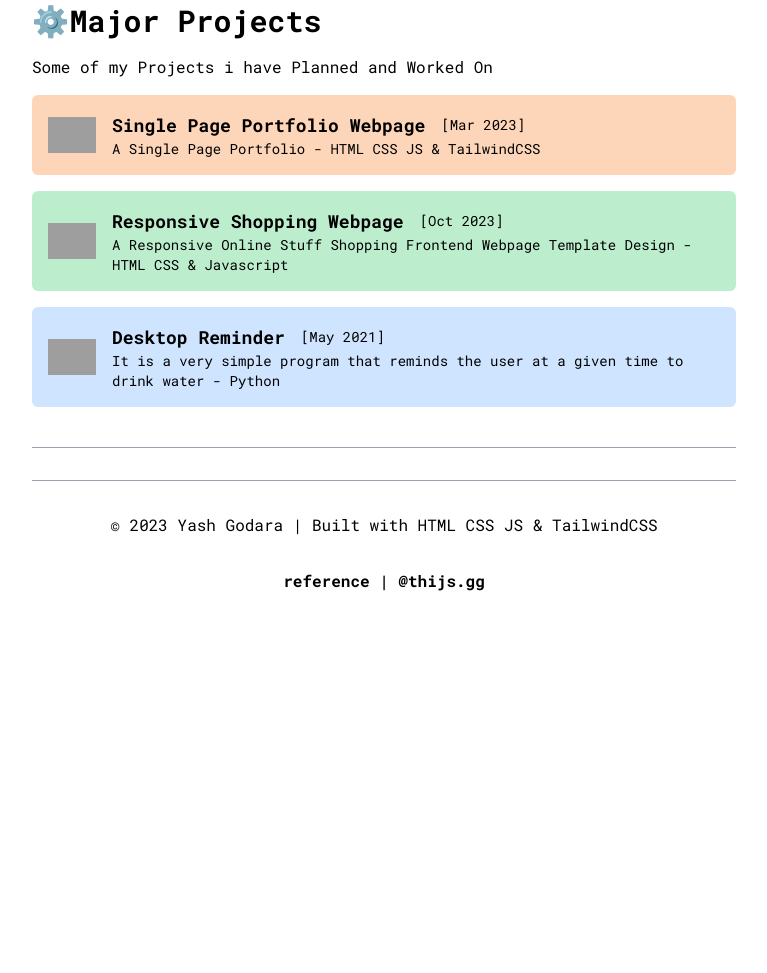
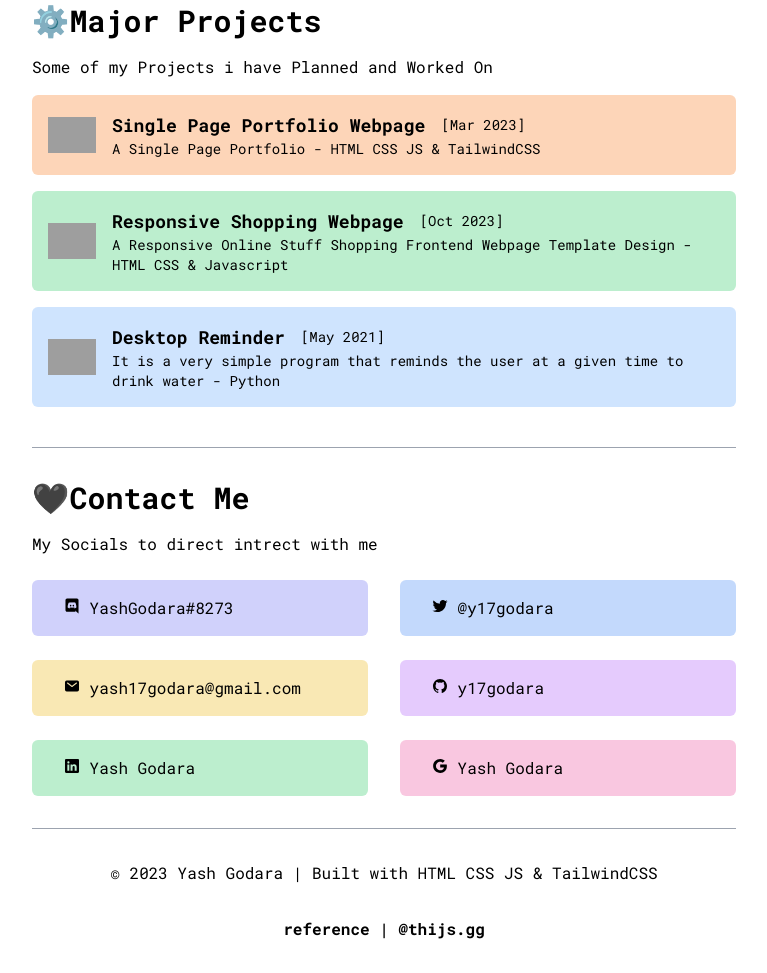
Before and after one commit to y17godara/project_portfolio, a plain HTML site: page index.html in a window 1280 px wide. Shown: the part 1415-2388 px from the top of the page, without its empty margins (256-1023 px from the left). Before the commit the page ends 2040 px from the top, so only its background shows below. Drawn offline with nearby package versions, Linux system fonts and the light colour scheme; grey boxes are pictures that could not be loaded.

Commit message:
update
finished

```diff
--- a/index.html
+++ b/index.html
@@ -64,16 +64,13 @@
 
               <div class="text-lg">[he/they]</div>
               <div class="flex text-xl ml-3">
-                <a href="#" target="_blank" class="hover:opacity-80 transition">
-                  <ion-icon name="logo-discord"></ion-icon>
-                </a>
-                <a href="#" target="_blank" class="hover:opacity-80 transition">
+                <a href="https://twitter.com/y17godara" target="_blank" class="hover:opacity-80 transition">
                   <ion-icon name="logo-twitter"></ion-icon>
                 </a>
-                <a href="#" target="_blank" class="hover:opacity-80 transition">
+                <a href="https://github.com/y17godara" target="_blank" class="hover:opacity-80 transition">
                   <ion-icon name="logo-github"></ion-icon>
                 </a>
-                <a href="#" target="_blank" class="hover:opacity-80 transition">
+                <a href="https://www.twitch.tv/pepeyash" target="_blank" class="hover:opacity-80 transition">
                   <ion-icon name="logo-twitch"></ion-icon>
                 </a>
               </div>
@@ -167,7 +164,43 @@
         <!--=====================================================-->
                               <!--Contact-->
         <div>
-
+          <h1 class="mt-4 text-3xl font-bold">🖤Contact Me</h1>
+          <p class="mt-4">
+            My Socials to direct intrect with me
+          </p>
+          <!--1-->
+          <div class="flex flex-col md:flex-row justify-center">
+            <a href="https://discord.gg/" target="_blank" class="bg-indigo-500 bg-opacity-30 flex-1 md:mr-4 px-8 mt-6 py-4 rounded-md hover:scale-105 transform ease-in-out duration-300">
+              <ion-icon name="logo-discord"></ion-icon>
+              YashGodara#8273
+            </a>
+            <a href="https://twitter.com/y17godara" target="_blank" class="bg-blue-500 bg-opacity-30 flex-1 md:ml-4 mt-6 px-8 py-4 rounded-md hover:scale-105 transform ease-in-out duration-300">
+              <ion-icon name="logo-twitter"></ion-icon>
+              @y17godara
+            </a>
+          </div>
+          <!--2-->
+          <div class="flex flex-col md:flex-row justify-center">
+            <a href="mailto:yash17godara@gmail.com" target="_blank" class="bg-yellow-500 bg-opacity-30 flex-1 md:mr-4 px-8 mt-6 py-4 rounded-md hover:scale-105 transform ease-in-out duration-300">
+              <ion-icon name="mail"></ion-icon>
+              yash17godara@gmail.com
+            </a>
+            <a href="https://github.com/y17godara" target="_blank" class="bg-purple-500 bg-opacity-30 flex-1 md:ml-4 mt-6 px-8 py-4 rounded-md hover:scale-105 transform ease-in-out duration-300">
+              <ion-icon name="logo-github"></ion-icon>
+              y17godara
+            </a>
+        </div>
+        <!--3-->
+        <div class="flex flex-col md:flex-row justify-center">
+          <a href="https://www.linkedin.com/in/yash-godara-a91442246/" target="_blank" class="bg-green-500 bg-opacity-30 flex-1 md:mr-4 px-8 mt-6 py-4 rounded-md hover:scale-105 transform ease-in-out duration-300">
+            <ion-icon name="logo-linkedin"></ion-icon>
+            Yash Godara
+          </a>
+          <a href="https://g.dev/YashGodara" target="_blank" class="bg-pink-500 bg-opacity-30 flex-1 md:ml-4 mt-6 px-8 py-4 rounded-md hover:scale-105 transform ease-in-out duration-300">
+            <ion-icon name="logo-google"></ion-icon>
+            Yash Godara
+          </a>
+        </div>
 
 
 
```
